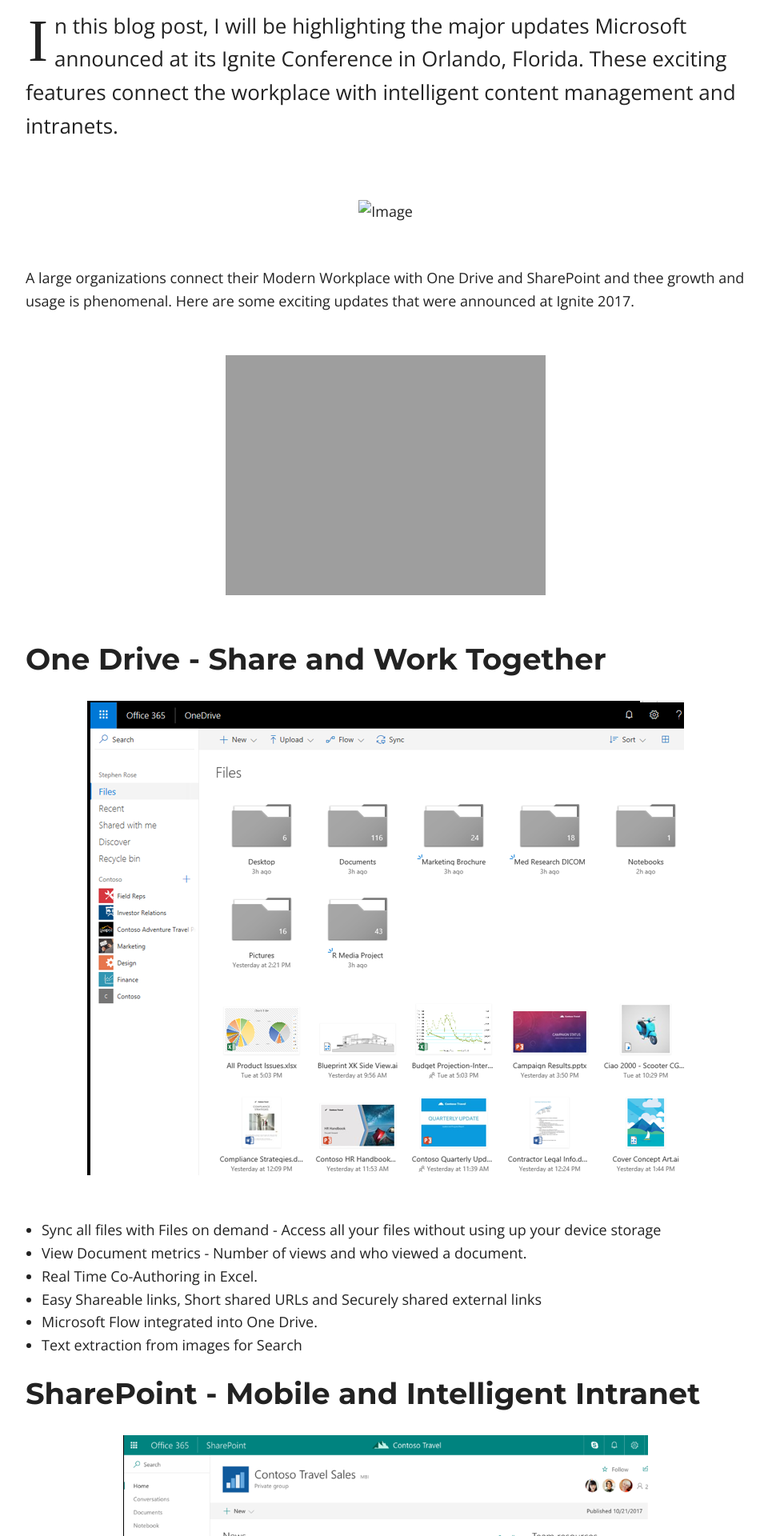
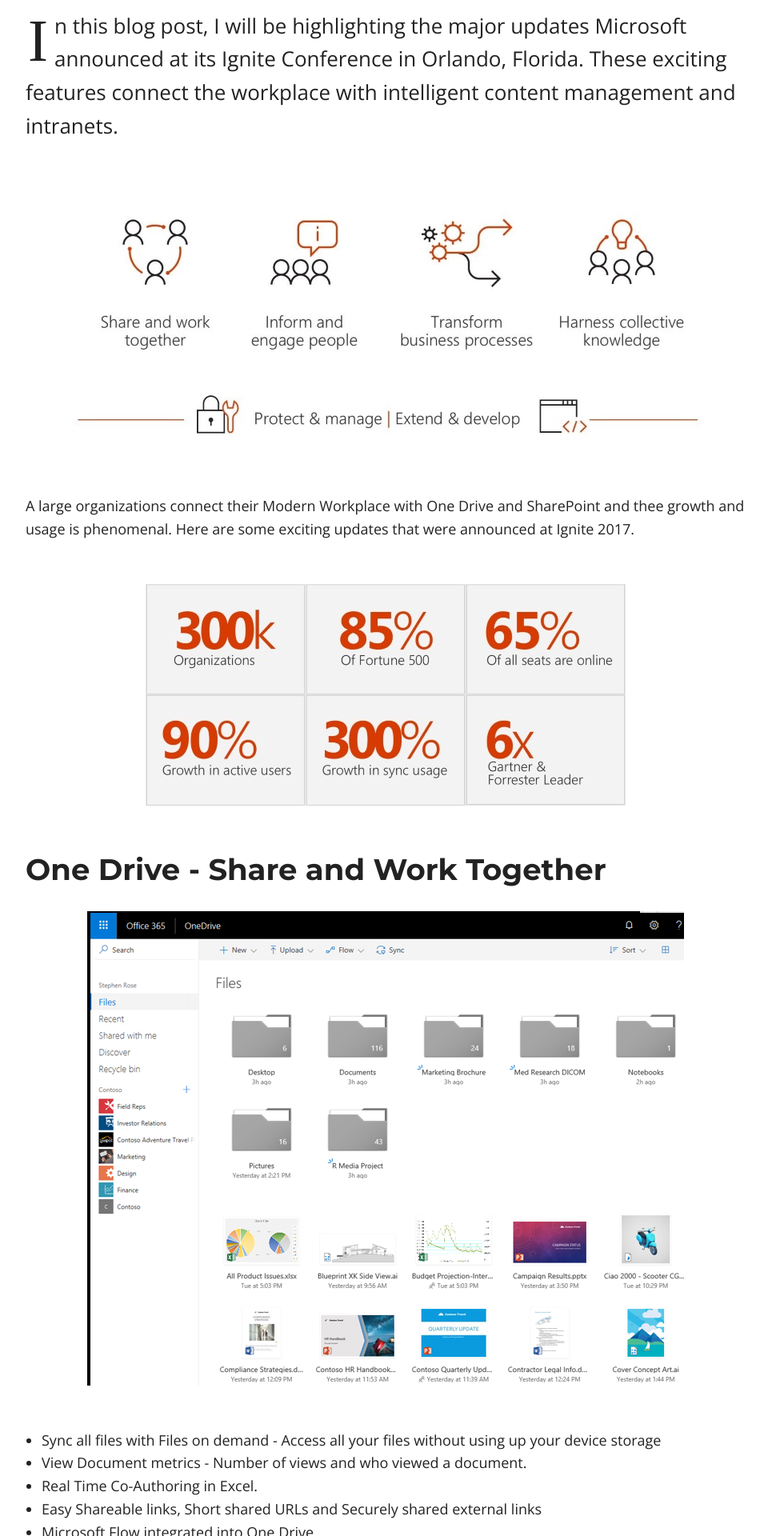
Before and after one commit to ldsouza/ldsouza.github.io, a Jekyll site: the page built from _posts/2017-10-7-O365-updates-from-ignite.md, in a window 1280 px wide. Shown: the part 594-2514 px from the top of the page at 80% size, without its empty margins (158-1118 px from the left). Built offline with Jekyll 4.4.1, drawn with Linux system fonts in a browser that asks for light colours; nearby versions of some CDN libraries; library files that are not in the unit come from our copies.

Commit message:
Update 2017-10-7-O365-updates-from-ignite.md

```diff
--- a/_posts/2017-10-7-O365-updates-from-ignite.md
+++ b/_posts/2017-10-7-O365-updates-from-ignite.md
@@ -14,11 +14,11 @@
 
 In this blog post, I will be highlighting the major updates Microsoft announced at its Ignite Conference in Orlando, Florida. These exciting features connect the workplace with intelligent content management and intranets.
 
-![Image]({{ site.url }}/images/blog/whats-new-ignite-2017/0.jpg)
+![Image]({{ site.url }}/images/blog/whats-new-ignite-2017/1.jpg)
 
 A large organizations connect their Modern Workplace with One Drive and SharePoint and thee growth and usage is phenomenal. Here are some exciting updates that were announced at Ignite 2017.
 
-![Image]({{ site.url }}/images/blog/whats-new-ignite-2017/growth.JPG)
+![Image]({{ site.url }}/images/blog/whats-new-ignite-2017/2.JPG)
 
 
 ## One Drive - Share and Work Together
```
